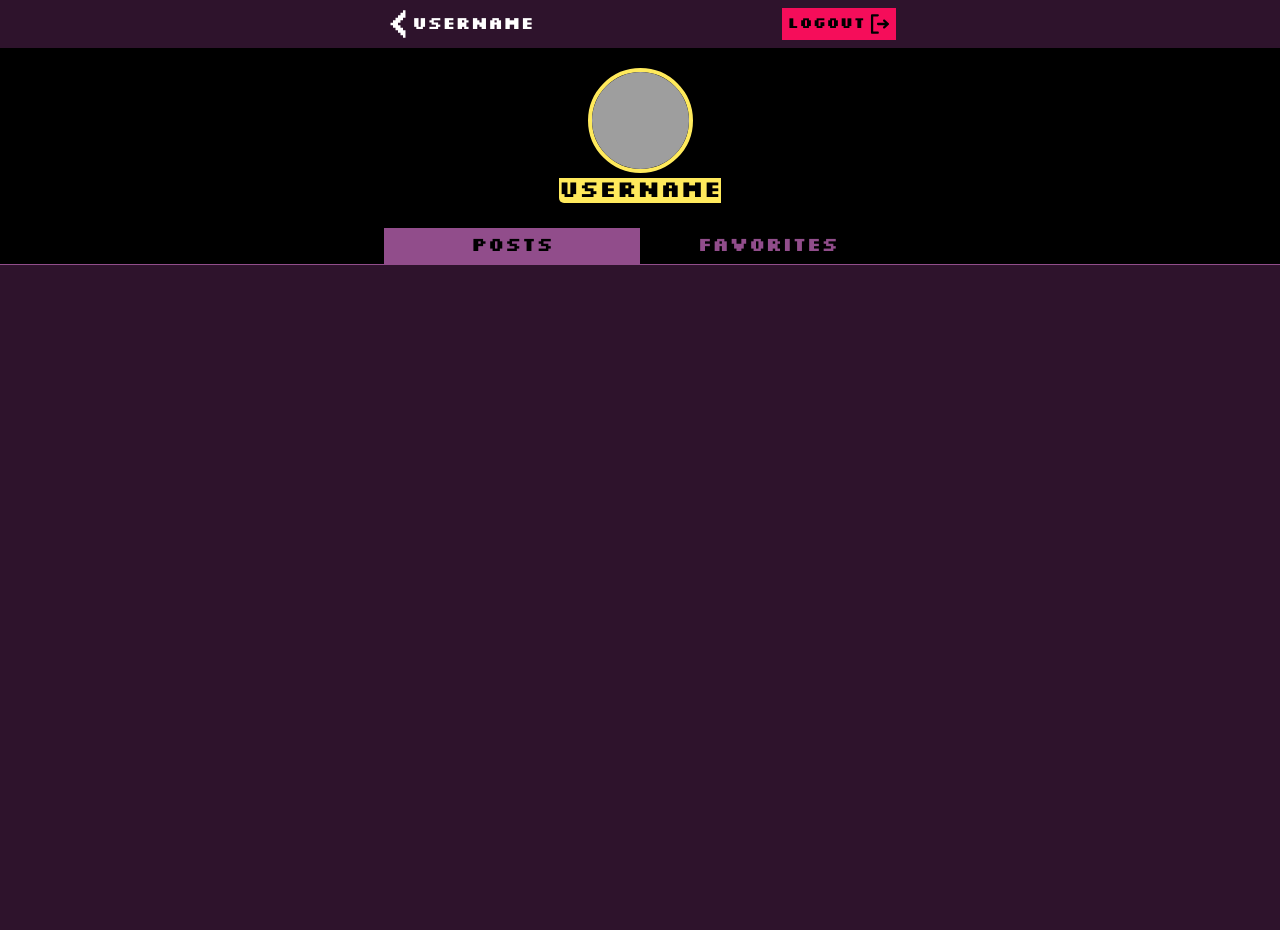
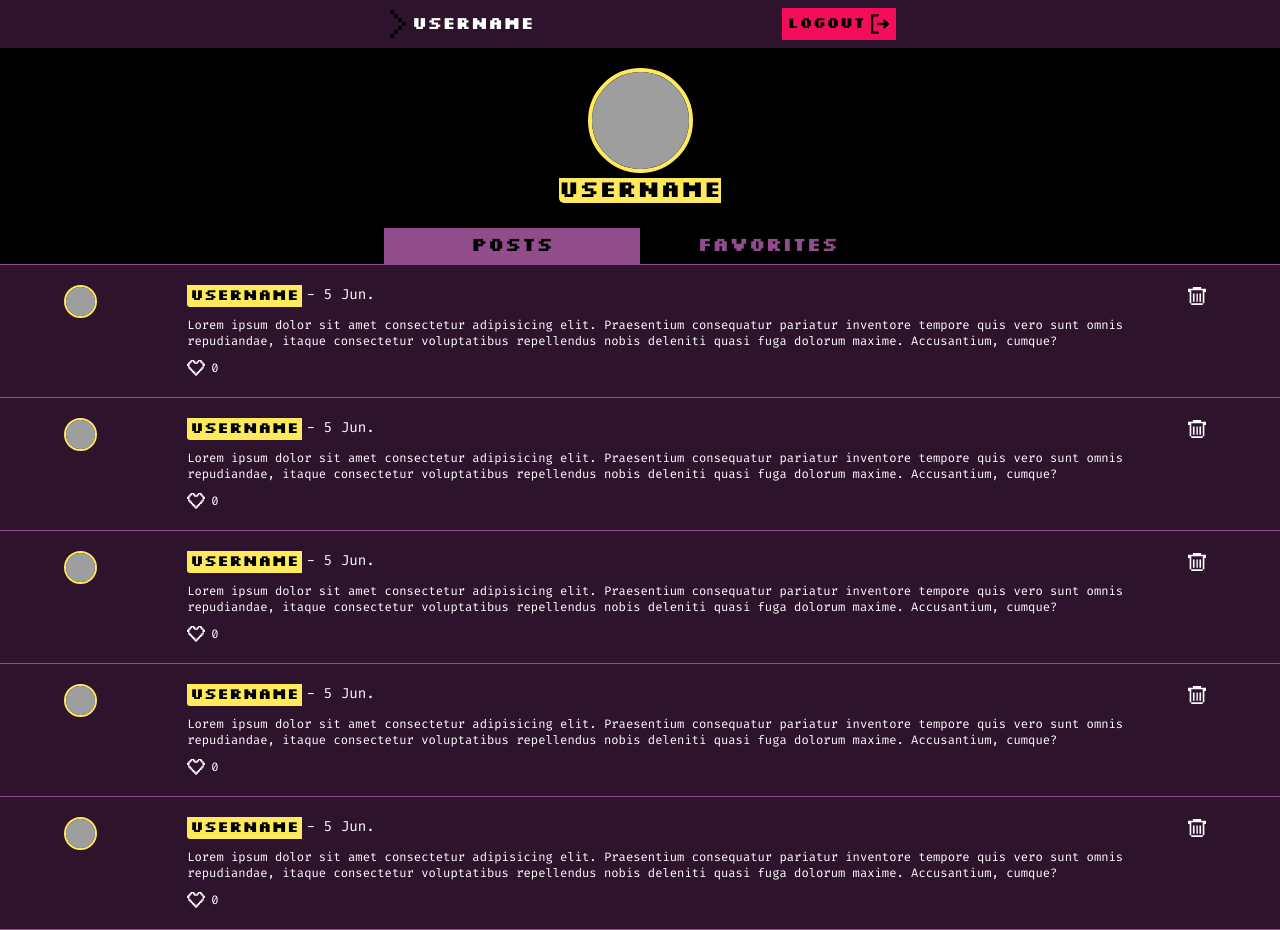
Before and after one commit to millerarocha/acamica-devs-united, a React (Create React App) app: page / in a window 1280 px wide. Before the commit the page ends 800 px from the top, so only its background shows below. Built offline with nearby package versions, Linux system fonts and the light colour scheme; grey boxes are pictures that could not be loaded.

Commit message:
feat:card container

```diff
--- a/src/Pages/Main/Main.jsx
+++ b/src/Pages/Main/Main.jsx
@@ -3,11 +3,17 @@ import './Main.scss';
 
 import Post from '../../containers/Post/Post';
 import User from '../../containers/User/User';
+import Card from '../../containers/Card/Card';
 
 const Main = () => {
     return (
         <main className='main'>
             <User/>
+            <Card/>
+            <Card/>
+            <Card/>
+            <Card/>
+            <Card/>
         </main>
     )
 }
--- a/src/components/IconButton/IconButton.jsx
+++ b/src/components/IconButton/IconButton.jsx
@@ -5,18 +5,15 @@ import image from '../../assets/images/leftarrow.svg';
 
 const IconButton = ({
     icon,
-    text=''
+    isSmall=false
 }) => {
     return (
         <>
             <img
-                src={image}
+                src={icon}
                 alt="icon"
-                className='icon-btn'
+                className={`icon-btn ${isSmall?'icon-btn--small':''}`}
             />
-            <p className="icon-btn__text">
-                {text}
-            </p>
         </>
     )
 }
--- /dev/null
+++ b/src/containers/Card/Card.jsx
@@ -0,0 +1,38 @@
+import React from 'react';
+import './Card.scss';
+
+import LikeButton from '../../components/LikeButton/LikeButton';
+import IconButton from '../../components/IconButton/IconButton';
+import UserPicture from '../../components/UserPicture/UserPicture';
+
+import trashIcon from '../../assets/images/trash.svg';
+
+const Card = () => {
+    return (
+        <div className='card'>
+            <div className="card__user">
+                <UserPicture
+                    isBig={false}
+                    isSmall={true}
+                />
+            </div>
+            <div className="card__container">
+                <div className="card__header">
+                    <div className="card__header-username">
+                        <h3 className="card__header-title">USERNAME</h3>
+                        <p className="card__header-date"> - 5 Jun.</p>
+                    </div>
+                    <IconButton
+                        icon={trashIcon}
+                        isSmall={true}
+                    />
+                </div>
+                <p className="card__text">Lorem ipsum dolor sit amet consectetur adipisicing elit. Praesentium consequatur pariatur inventore tempore quis vero sunt omnis repudiandae, itaque consectetur voluptatibus repellendus nobis deleniti quasi fuga dolorum maxime. Accusantium, cumque?</p>
+                <LikeButton/>
+            </div>
+
+        </div>
+    )
+}
+
+export default Card;
--- /dev/null
+++ b/src/containers/Card/Card.scss
@@ -0,0 +1,49 @@
+@import '../../sass/variables';
+@import '../../sass/mixins';
+
+.card{
+    display: flex;
+    padding: 20px 5%;
+    border-bottom: 1px solid $inputColor;
+
+    &__user{
+        width: 10%;
+    }
+
+    &__container{
+        width: 90%;
+        margin: 0 10px;
+    }
+
+    &__header{
+        display: flex;
+        align-items: center;
+        justify-content: space-between;
+        margin-bottom: 5px;
+
+        &-username{
+            display: flex
+        }
+
+        &-title{
+            font-family: $ff-silkscreen;
+            background-color: $yellow;
+            font-size: 1.6rem;
+            font-weight: $fw-regular;
+            color: $black;
+            padding: 3px;
+            border-bottom-left-radius: 3px;
+        }
+
+        &-date{
+            font-size: 1.4rem;
+            margin-left: 5px;
+        }
+
+    }
+    &__text{
+        font-size: 1.2rem;
+        font-weight: $fw-regular;
+        margin: 10px 0;
+    }
+}
--- a/src/containers/User/User.jsx
+++ b/src/containers/User/User.jsx
@@ -6,7 +6,8 @@ import Button from '../../components/Button/Button';
 import UserPicture from '../../components/UserPicture/UserPicture';
 import TabButton from '../../components/TabButton/TabButton';
 
-import icon from '../../assets/images/logout.svg'
+import logoutIcon from '../../assets/images/logout.svg'
+import backIcon from '../../assets/images/pixelarrow.svg'
 import { tabs } from '../../utils/tabs';
 
 const User = ({
@@ -26,13 +27,15 @@ const User = ({
         <div className='user'>
             <header className="user-header">
                 <div className="user-header__info">
-                    <IconButton/>
+                    <IconButton
+                        icon={backIcon}
+                    />
                     <p className="user-header__info-text">{userName}</p>
                 </div>
                 <Button
                     isRed={true}
                     text='LOGOUT'
-                    icon={icon}
+                    icon={logoutIcon}
                 />
             </header>
             <div className="user__container">
```
